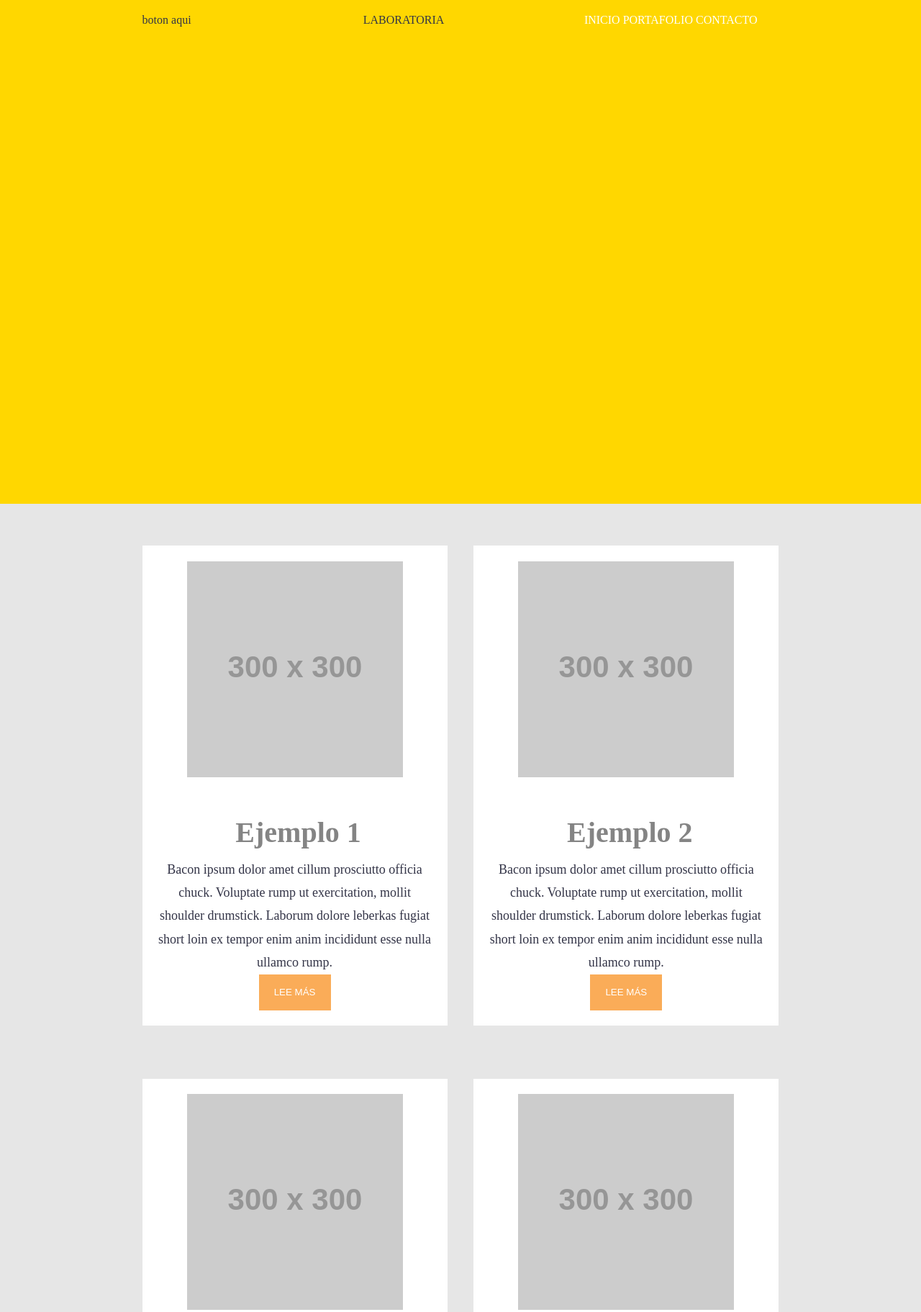
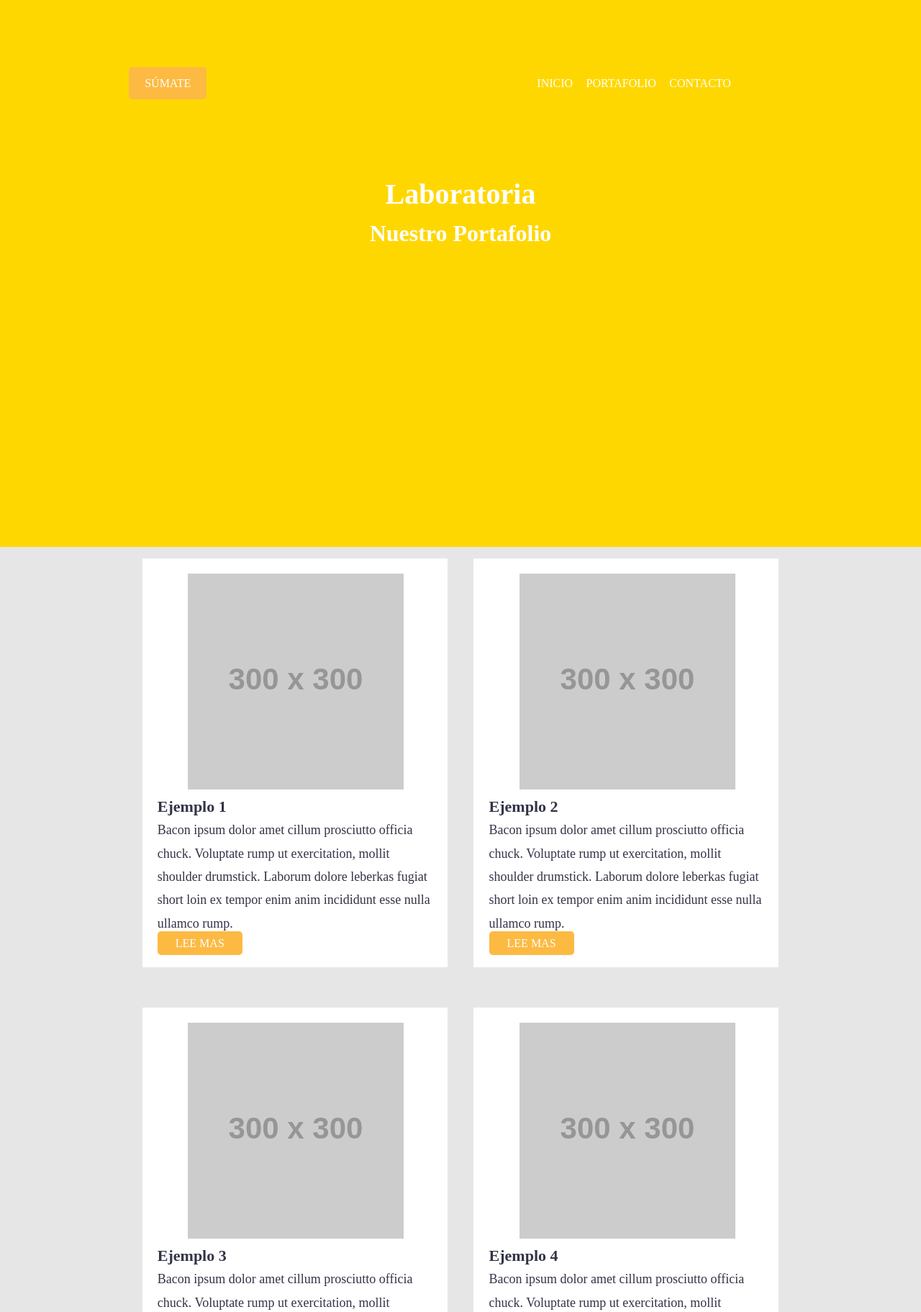
Before and after one commit to bluedem0n/Tini, a plain HTML site: page index.html in a window 1280 px wide. Shown: the top 1823 px of the page at 72% size. Drawn offline with Linux system fonts and the light colour scheme; placeholder pictures from the web are drawn by us.

Commit message:
Se agrego parrafo Laboratoria

```diff
--- a/css/main.css
+++ b/css/main.css
@@ -4,36 +4,52 @@
 }
 
 header {
-	height: 700px;
+	height: 95%;
 	background-color: #FFD700;
-}
-button {
-	width: 100px;
-	height: 50px;
-	background-color: #FAAC58;
-	border-left-style: none;
-	border-right-style: none;
-	border-top-style: none;
-	border-bottom-style: none;
 }
 
 a {
 	text-decoration: none;
 	color: white;
+	padding:2%;
+
+}
+img {
+	padding-left: 11%;
 }
 footer {
 	height: 100px;
 	background-color: #585858;
 }
-h1 {
-	color: #848484;
-	margin-bottom: 5px;
-	margin-left: 10px;
-	margin-top: 40px;
+.cabecera {
+	padding-top: 10%;
 }
-.content-white {
+
+.content-white{
 	background-color: white;
-	margin-top: 10%;
+	padding-top: 10%;
     padding: 5%;
-    text-align: center;
 }
+
+.text-cw{
+	width: 70%;
+	margin: 0 auto;
+}
+.lab-center {
+	text-align: center;
+    padding-top: 10%;
+}
+.boton {
+	padding: 14px 22px 14px;
+	background-color: #fcba43;
+	border-radius: 5px
+
+}
+.boton-section{
+	padding: 8px 25px;
+	background-color: #fcba43;
+	border-radius: 5px
+}
+.parrafo-footer{
+	color: white;
+}
--- a/css/simple-grid.css
+++ b/css/simple-grid.css
@@ -28,10 +28,12 @@ html,body {
 
 h1 {
   font-size: 2.5rem;
+  color: white;
 }
 
 h2 {
   font-size: 2rem;
+  color: white;
 }
 
 h3 {
@@ -54,6 +56,7 @@ p {
   font-size: 1.125rem;
   font-weight: 200;
   line-height: 1.8;
+
 }
 
 .font-light {
@@ -104,7 +107,7 @@ p {
 .content2 {
   background-color: #E6E6E6;
   height: 800px;
-  margin-top: 10%;
+  margin-top: 5%;
 }
 
 .row {
--- a/index.html
+++ b/index.html
@@ -10,22 +10,24 @@
 <body>
 	<header>
 		<div class="container">
-			<div class="row">
-				<div class="col-12">
-					<div class="col-4">
-						boton aqui
+			<div  class="cabecera">
+				<div class="row">
+					<div class="col-7">
+						<a class="boton" href="#">SÚMATE</a>
 					</div>
-					<div class="col-4">
-						LABORATORIA
-					</div>
-
-					<div class="col-4">
-						<nav class="nav-header">
+					<div class="col-5">
+						<nav>
 							<a href="#">INICIO</a>
 							<a href="#">PORTAFOLIO</a>
 							<a href="#">CONTACTO</a>
 						</nav>
 					</div>
+				</div>
+			</div>
+			<div class="row">
+				<div class="col-12 lab-center">
+					<h1>Laboratoria</h1>
+					<h2>Nuestro Portafolio</h2>
 				</div>
 			</div>
 		</div>
@@ -36,18 +38,20 @@
 				<div class="col-12">
 					<div class="col-6">
 						<div class="content-white">
+						<div class="text-white">
 							<img src="http://placehold.it/300x300">
-							<h1>Ejemplo 1</h1>
+							<h3>Ejemplo 1</h3>
 							<p>Bacon ipsum dolor amet cillum prosciutto officia chuck. Voluptate rump ut exercitation, mollit shoulder drumstick. Laborum dolore leberkas fugiat short loin ex tempor enim anim incididunt esse nulla ullamco rump.</p>
-							<button><a href="#">LEE MÁS</a></button>
+							<a class="boton-section" href="#"> LEE MAS</a>
+						</div>
 						</div>
 					</div>
 					<div class="col-6">
 						<div class="content-white">
 							<img src="http://placehold.it/300x300">
-							<h1>Ejemplo 2</h1>
+							<h3>Ejemplo 2</h3>
 							<p>Bacon ipsum dolor amet cillum prosciutto officia chuck. Voluptate rump ut exercitation, mollit shoulder drumstick. Laborum dolore leberkas fugiat short loin ex tempor enim anim incididunt esse nulla ullamco rump.</p>
-							<button><a href="#">LEE MÁS</a></button>
+							<a class="boton-section" href="#"> LEE MAS</a>
 						</div>
 					</div>
 				</div>
@@ -61,17 +65,17 @@
 					<div class="col-6">
 						<div class="content-white">
 							<img src="http://placehold.it/300x300">
-							<h1>Ejemplo 1</h1>
+							<h3>Ejemplo 3</h3>
 							<p>Bacon ipsum dolor amet cillum prosciutto officia chuck. Voluptate rump ut exercitation, mollit shoulder drumstick. Laborum dolore leberkas fugiat short loin ex tempor enim anim incididunt esse nulla ullamco rump.</p>
-							<button><a href="#">LEE MÁS</a></button>
+							<a class="boton-section" href="#"> LEE MAS</a>
 						</div>
 					</div>
 					<div class="col-6">
 						<div class="content-white">
 							<img src="http://placehold.it/300x300">
-							<h1>Ejemplo 2</h1>
+							<h3>Ejemplo 4</h3>
 							<p>Bacon ipsum dolor amet cillum prosciutto officia chuck. Voluptate rump ut exercitation, mollit shoulder drumstick. Laborum dolore leberkas fugiat short loin ex tempor enim anim incididunt esse nulla ullamco rump.</p>
-							<button><a href="#">LEE MÁS</a></button>
+							<a class="boton-section" href="#"> LEE MAS</a>
 						</div>
 					</div>
 				</div>
@@ -82,7 +86,7 @@
 		<div class="container">
 			<div class="row">
 				<div class="col-12">
-					<p class="white pf">Laboratoria 2014. | sumate@laboratoria.la | tel: +51 997 350 298</p>
+					<p class="parrafo-footer">Laboratoria 2014. | sumate@laboratoria.la | tel: +51 997 350 298</p>
 				</div>
 			</div>
 		</div>
```
